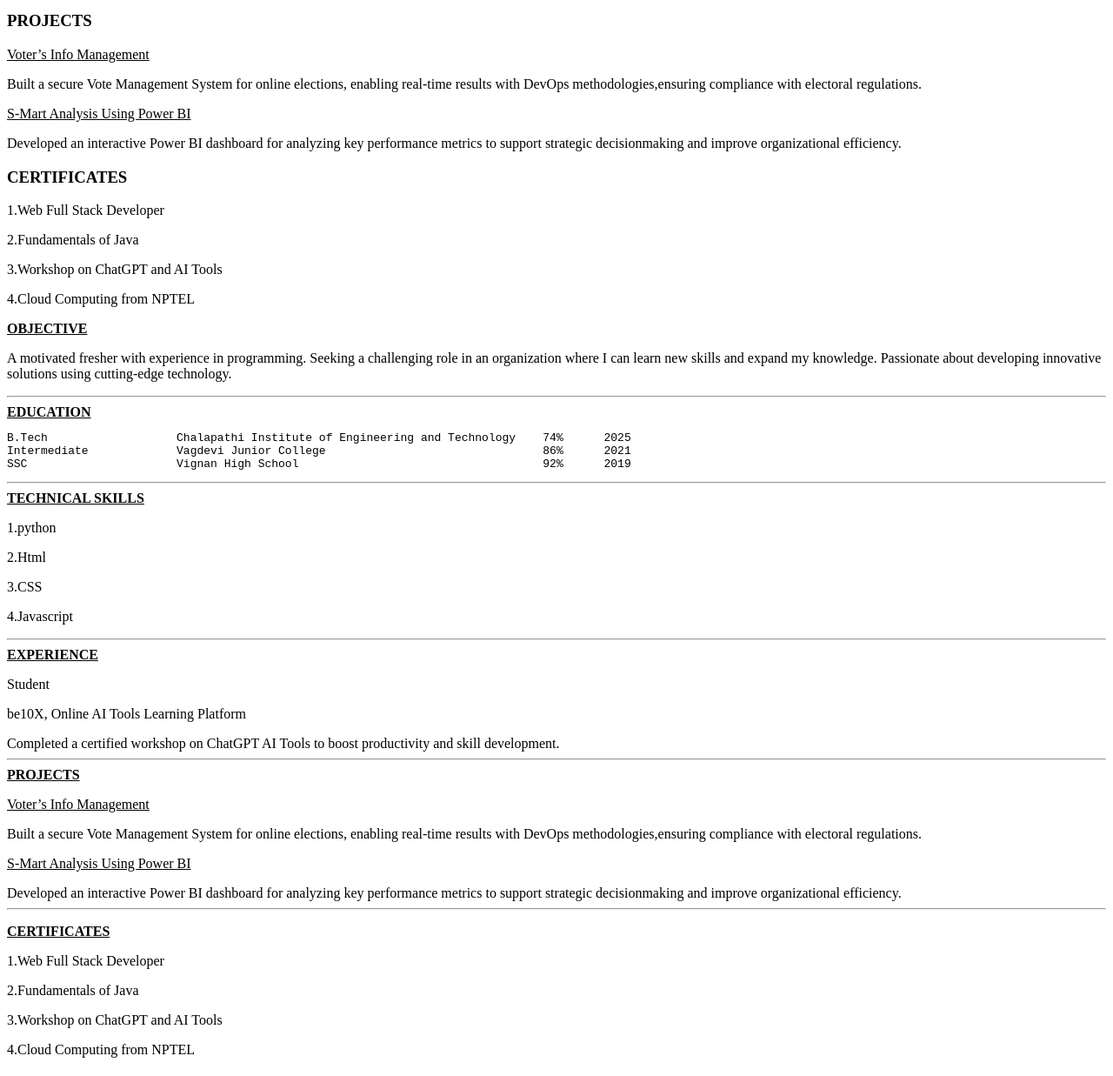
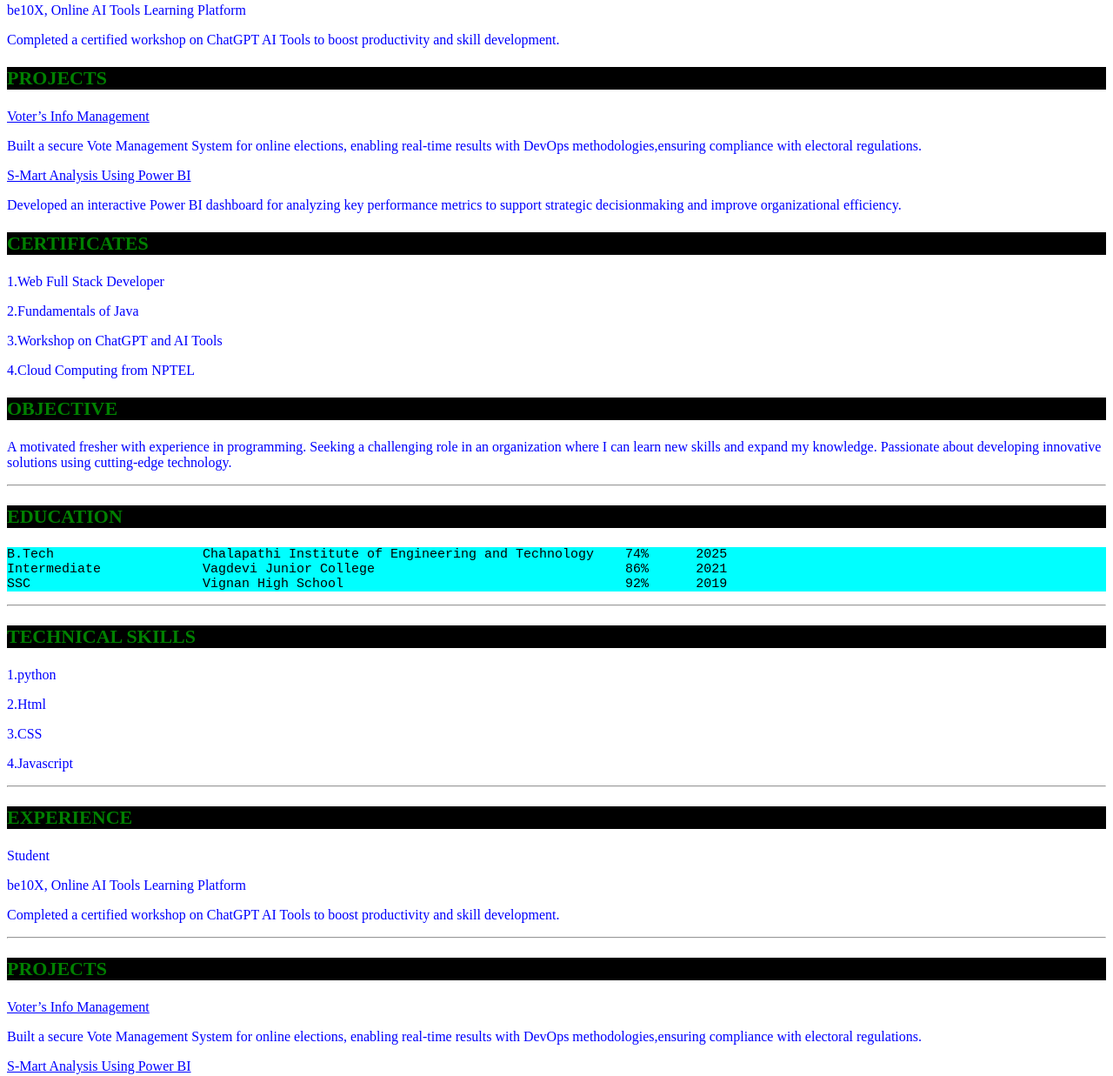
Before and after one commit to Ramanji-hub/HTML, a plain HTML site: page resume.html in a window 1280 px wide. Shown: the part 697-1934 px from the top of the page at 87% size. Drawn offline with Linux system fonts and the light colour scheme.

Commit message:
Add files via upload

```diff
--- a/resume.html
+++ b/resume.html
@@ -1,6 +1,7 @@
 <!Doctype html>
 <head>
 <title>Resume</title>
+<link rel="stylesheet" href="style.css">
 </head>
 <body>
 <h2><center>Resume</center></h2>
@@ -33,46 +34,46 @@ SSC                      Vignan High School                                    9
 <h3 id="EXPERIENCE">EXPERIENCE</h3>
 <p>Student</p>
 <p>be10X, Online AI Tools Learning Platform</p>
-Completed a certified workshop on ChatGPT AI Tools to boost productivity and skill development.
+<p>Completed a certified workshop on ChatGPT AI Tools to boost productivity and skill development.</p>
 <h3 id = "PROJECTS">PROJECTS</h3>
 <p><u>Voter’s Info Management</u><p>
 <p>Built a secure Vote Management System for online elections, enabling real-time results with DevOps methodologies,ensuring compliance with electoral regulations.</p>
 <p><u>S-Mart Analysis Using Power BI</u></p>
-Developed an interactive Power BI dashboard for analyzing key performance metrics to support strategic decisionmaking and improve organizational efficiency.
+<p>Developed an interactive Power BI dashboard for analyzing key performance metrics to support strategic decisionmaking and improve organizational efficiency.</p>
 <h3 id ="CERTIFICATES">CERTIFICATES</h3>
 <p>1.Web Full Stack Developer</P>
 <p>2.Fundamentals of Java</P>
 <p>3.Workshop on ChatGPT and AI Tools</P>
 <p>4.Cloud Computing from NPTEL</P>
-<b><u>OBJECTIVE</u></b>
+<h3>OBJECTIVE</h3>
 <p>A motivated fresher with experience in programming. Seeking a challenging role in an organization where I can learn
 new skills and expand my knowledge. Passionate about developing innovative solutions using cutting-edge technology.</p>
 <hr>
-<b><u>EDUCATION</u></b>
+<h3>EDUCATION</h3>
 <pre>
 B.Tech                   Chalapathi Institute of Engineering and Technology    74%      2025
 Intermediate             Vagdevi Junior College                                86%      2021
 SSC                      Vignan High School                                    92%      2019
 </pre>
 <hr>
-<u><b>TECHNICAL SKILLS</b></u>
+<h3>TECHNICAL SKILLS</h3>
 <p>1.python</P>
 <p>2.Html</p>
 <p>3.CSS</p>
 <p>4.Javascript</p>
 <hr>
-<u><b>EXPERIENCE</b></u>
+<h3>EXPERIENCE</h3>
 <p>Student</p>
 <p>be10X, Online AI Tools Learning Platform</p>
-Completed a certified workshop on ChatGPT AI Tools to boost productivity and skill development.
+<p>Completed a certified workshop on ChatGPT AI Tools to boost productivity and skill development.</p>
 <hr>
-<u><b>PROJECTS</b></u>
+<h3>PROJECTS</h3>
 <p><u>Voter’s Info Management</u><p>
 <p>Built a secure Vote Management System for online elections, enabling real-time results with DevOps methodologies,ensuring compliance with electoral regulations.</p>
 <p><u>S-Mart Analysis Using Power BI</u></p>
-Developed an interactive Power BI dashboard for analyzing key performance metrics to support strategic decisionmaking and improve organizational efficiency.
+<p>Developed an interactive Power BI dashboard for analyzing key performance metrics to support strategic decisionmaking and improve organizational efficiency.</p>
 <hr>
-<u><p><b>CERTIFICATES</b></p></u>
+<h3>CERTIFICATES</h3>
 <p>1.Web Full Stack Developer</P>
 <p>2.Fundamentals of Java</P>
 <p>3.Workshop on ChatGPT and AI Tools</P>
--- /dev/null
+++ b/style.css
@@ -0,0 +1,43 @@
+/* Whole Page */
+body {
+    background-color: white;   /* page background */
+    color:orangered;              /* default text */
+    font-size: 15px;           /* normal text size */
+
+}
+
+/* Main Title */
+h2 {
+    color: red;
+    font-size: 30px;
+    background-color:yellowgreen;
+}
+
+/* Section Headings */
+h3 {
+    color: green;
+    font-size: 22px;
+    background-color: black;
+}
+
+/* Paragraphs */
+p {
+    color:blue;
+    font-size: 16px;
+}
+
+/* Links */
+a {
+    color: blue;
+    font-size: 16px;
+}
+a:hover {
+    color: red;
+}
+
+/* Preformatted text (Education section) */
+pre {
+    background-color: aqua;
+    color: black;
+    font-size: 15px;
+}
```
